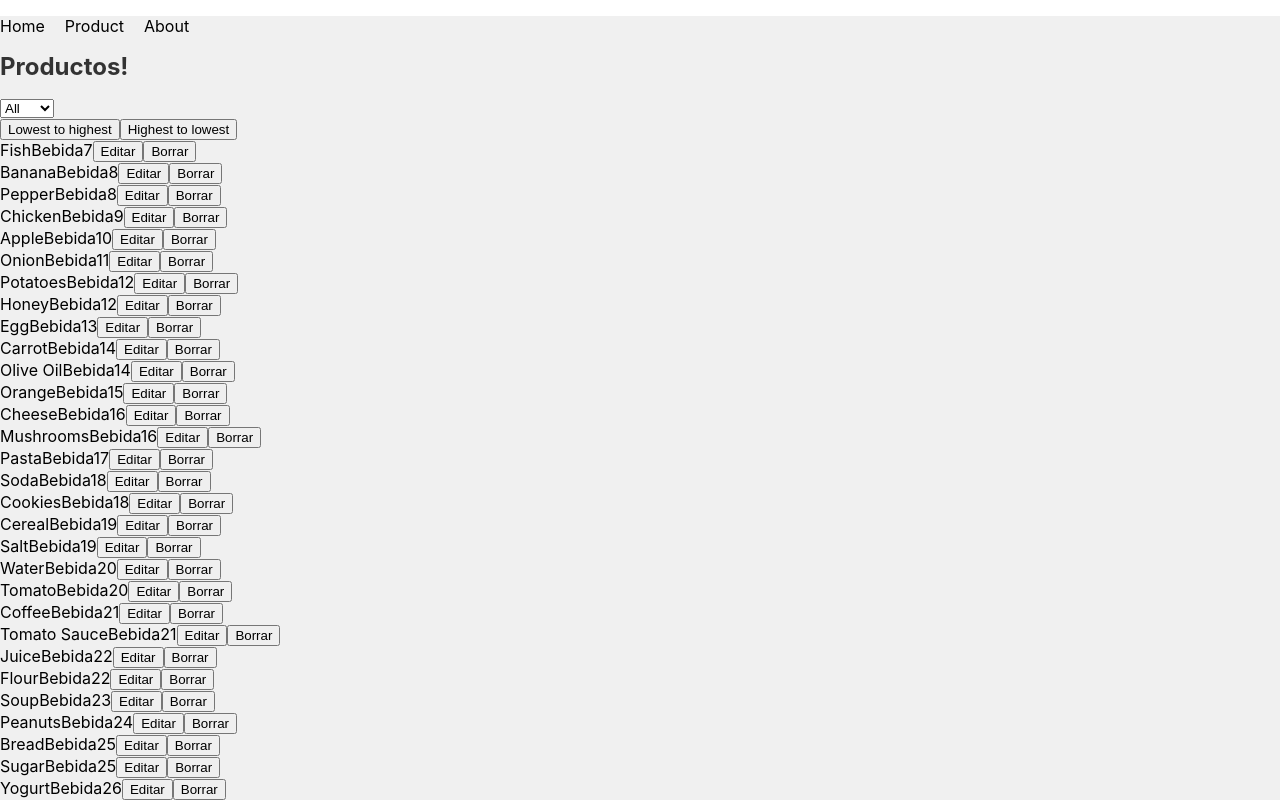
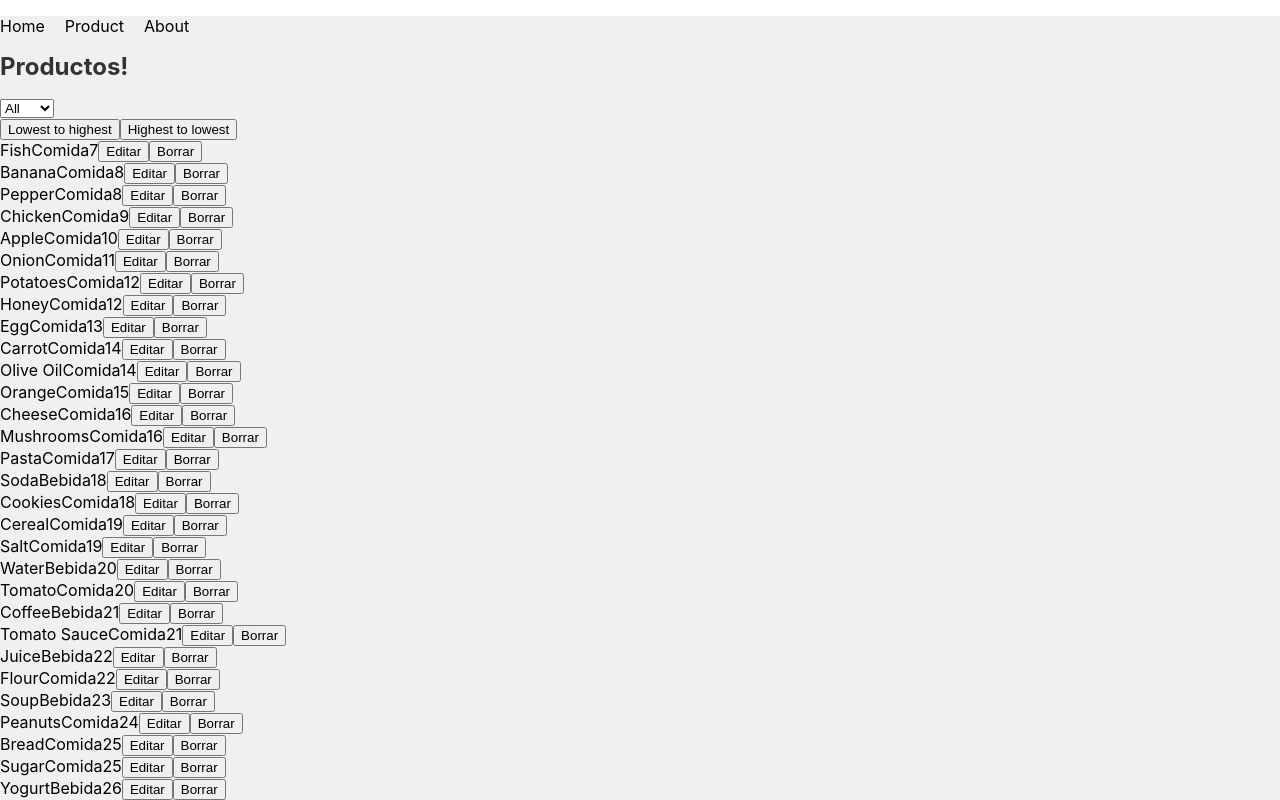
Before and after one commit to Nicovied0/EJERCICIO_REACT, a React (Create React App) app: page /home in a window 1280 px wide. Shown: the top 800 px of the page. Built offline with nearby package versions, Linux system fonts and the light colour scheme.

Commit message:
add more styles and filters in component

```diff
--- a/src/components/Item/Item.jsx
+++ b/src/components/Item/Item.jsx
@@ -46,8 +46,9 @@ const Item = ({ item, onDelete, onUpdate }) => {
       ) : (
         <div>
           <span>{item.name}</span>
-          <span>{item.isFood ? "Comida" : "Bebida"}</span>
+          <span>{item.category === "food" ? "Comida" : "Bebida"}</span>
           <span>{item.quantity}</span>
+
           <button onClick={handleEditToggle}>Editar</button>
           <button onClick={() => onDelete(item)}>Borrar</button>
         </div>
--- a/src/components/ItemList/ItemList.jsx
+++ b/src/components/ItemList/ItemList.jsx
@@ -8,10 +8,9 @@ const ItemList = () => {
   const [filter, setFilter] = useState("all");
   const [sort, setSort] = useState("asc");
 
-  // Cargar elementos (simulado)
   useEffect(() => {
-    // Cargar elementos desde el archivo JSON
     setItems(productsData);
+    console.log(productsData)
   }, []);
 
   const handleDeleteItem = (itemToDelete) => {
```
Also changed, not shown: src/components/Item/styles.module.css (added), src/components/ItemList/styles.module.css (added).
